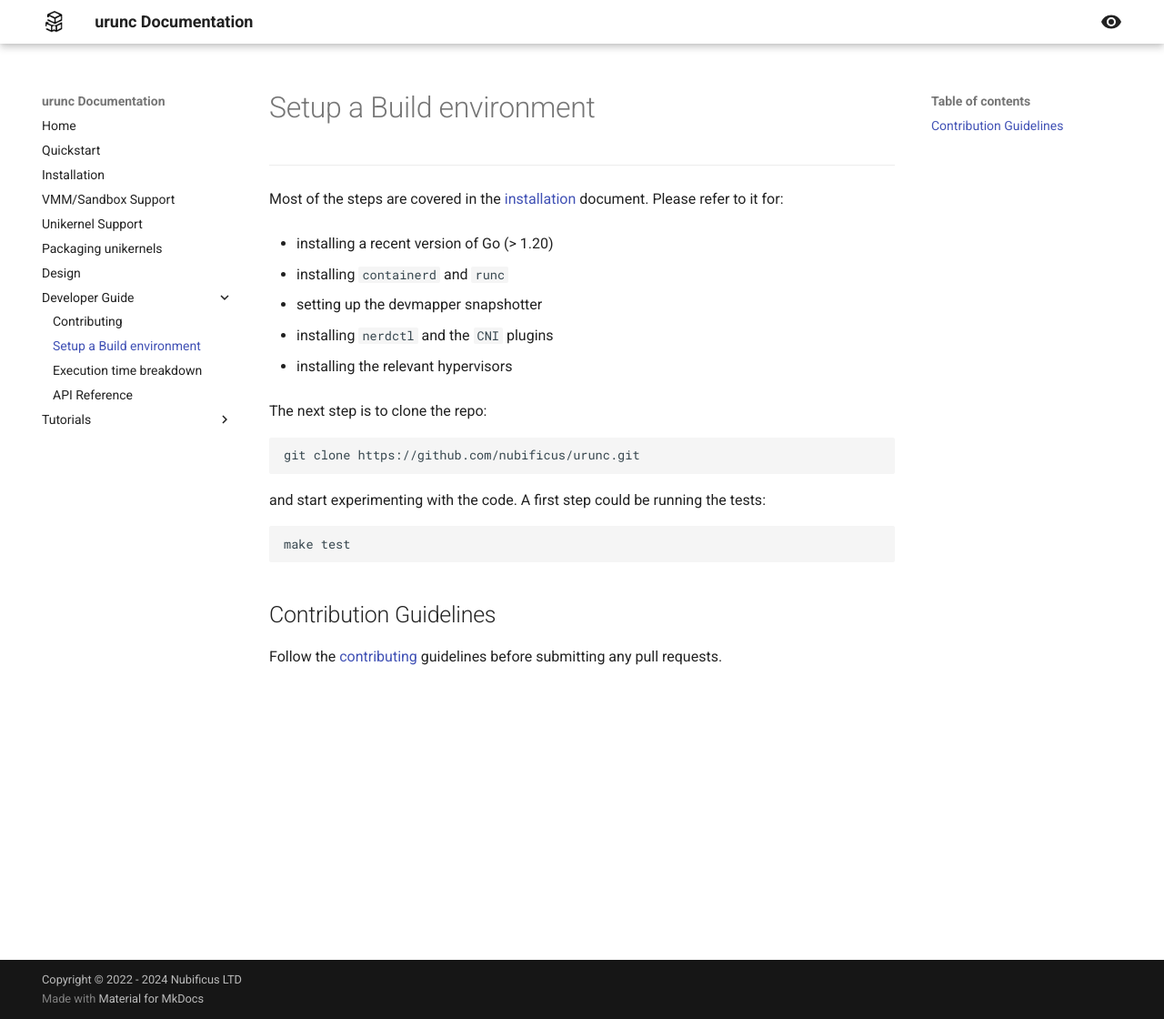
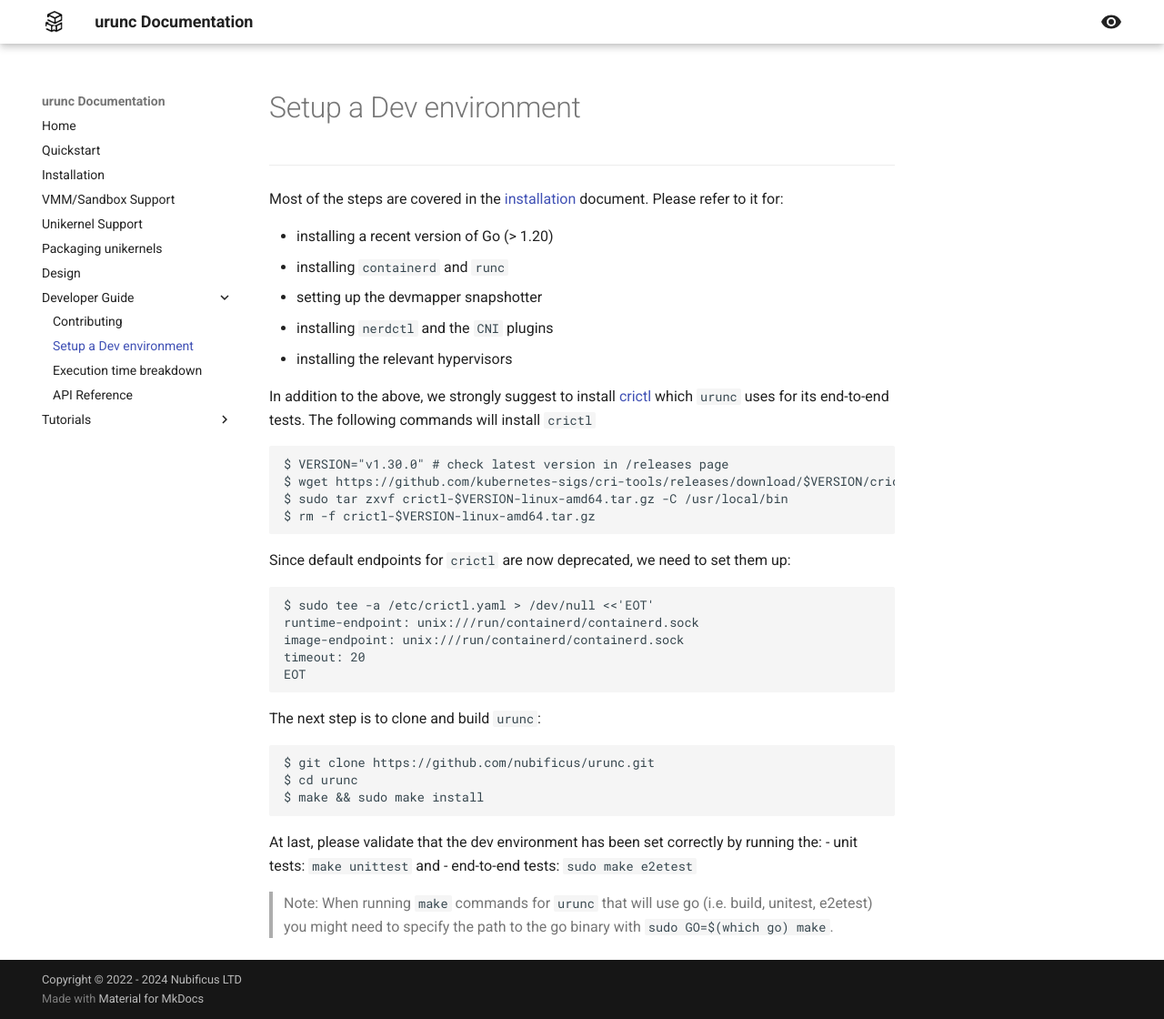
Before and after one commit to nubificus/urunc, an MkDocs documentation site: the page built from docs/developer-guide/development.md, in a window 1280 px wide and 1120 px high. Shown: the whole window at 91% size. Built offline with MkDocs 1.6.1 and Material for MkDocs 9.7.7, drawn with Linux system fonts in a browser that asks for light colours.

Commit message:
docs(deve_env): Update instructions on setting up a dev environment
Give pointers to the installation guide and mention crictl as a tool
that would be useful to be on a dev environment for urunc.

PR: https://github.com/nubificus/urunc/pull/59
Signed-off-by: Charalampos Mainas <cmainas@nubifucs.co.uk>
Signed-off-by: Anastassios Nanos <ananos@nubificus.co.uk>
Signed-off-by: Georgios Ntoutsos <gntouts@nubificus.co.uk>
Reviewed-by: Georgios Ntoutsos <gntouts@nubificus.co.uk>
Approved-by: Georgios Ntoutsos <gntouts@nubificus.co.uk>

````diff
--- a/docs/developer-guide/development.md
+++ b/docs/developer-guide/development.md
@@ -1,31 +1,49 @@
-title: Setup a Build environment
+title: Setup a Dev environment
 ------
 
-Most of the steps are covered in the [installation](/installation) document. Please refer to it for:
+Most of the steps are covered in the [installation](/installation) document.
+Please refer to it for:
 
 - installing a recent version of Go (> 1.20)
-
 - installing `containerd` and `runc`
-
 - setting up the devmapper snapshotter
-
 - installing `nerdctl` and the `CNI` plugins
-
 - installing the relevant hypervisors
 
-The next step is to clone the repo:
+In addition to the above, we strongly suggest to install
+[crictl](https://github.com/kubernetes-sigs/cri-tools/tree/master) which `urunc`
+uses for its end-to-end tests. The following commands will install `crictl`
 
 ```bash
-git clone https://github.com/nubificus/urunc.git
+$ VERSION="v1.30.0" # check latest version in /releases page
+$ wget https://github.com/kubernetes-sigs/cri-tools/releases/download/$VERSION/crictl-$VERSION-linux-amd64.tar.gz
+$ sudo tar zxvf crictl-$VERSION-linux-amd64.tar.gz -C /usr/local/bin
+$ rm -f crictl-$VERSION-linux-amd64.tar.gz
 ```
 
-and start experimenting with the code. A first step could be running the tests:
+Since default endpoints for `crictl` are now deprecated, we need to set them up:
+
+```
+$ sudo tee -a /etc/crictl.yaml > /dev/null <<'EOT'
+runtime-endpoint: unix:///run/containerd/containerd.sock
+image-endpoint: unix:///run/containerd/containerd.sock
+timeout: 20
+EOT
+```
+
+The next step is to clone and build `urunc`:
 
 ```bash
-make test
+$ git clone https://github.com/nubificus/urunc.git
+$ cd urunc
+$ make && sudo make install
 ```
 
-## Contribution Guidelines
+At last, please  validate that the dev environment has been set correctly
+by running the:
+- unit tests: `make unittest` and
+- end-to-end tests: `sudo make e2etest`
 
-Follow the
-[contributing](/developer-guide/contribute) guidelines before submitting any pull requests.
+> Note: When running `make` commands for `urunc` that will use go (i.e. build,
+> unitest, e2etest) you might need to specify the path to the go binary
+with `sudo GO=$(which go) make`.
````
